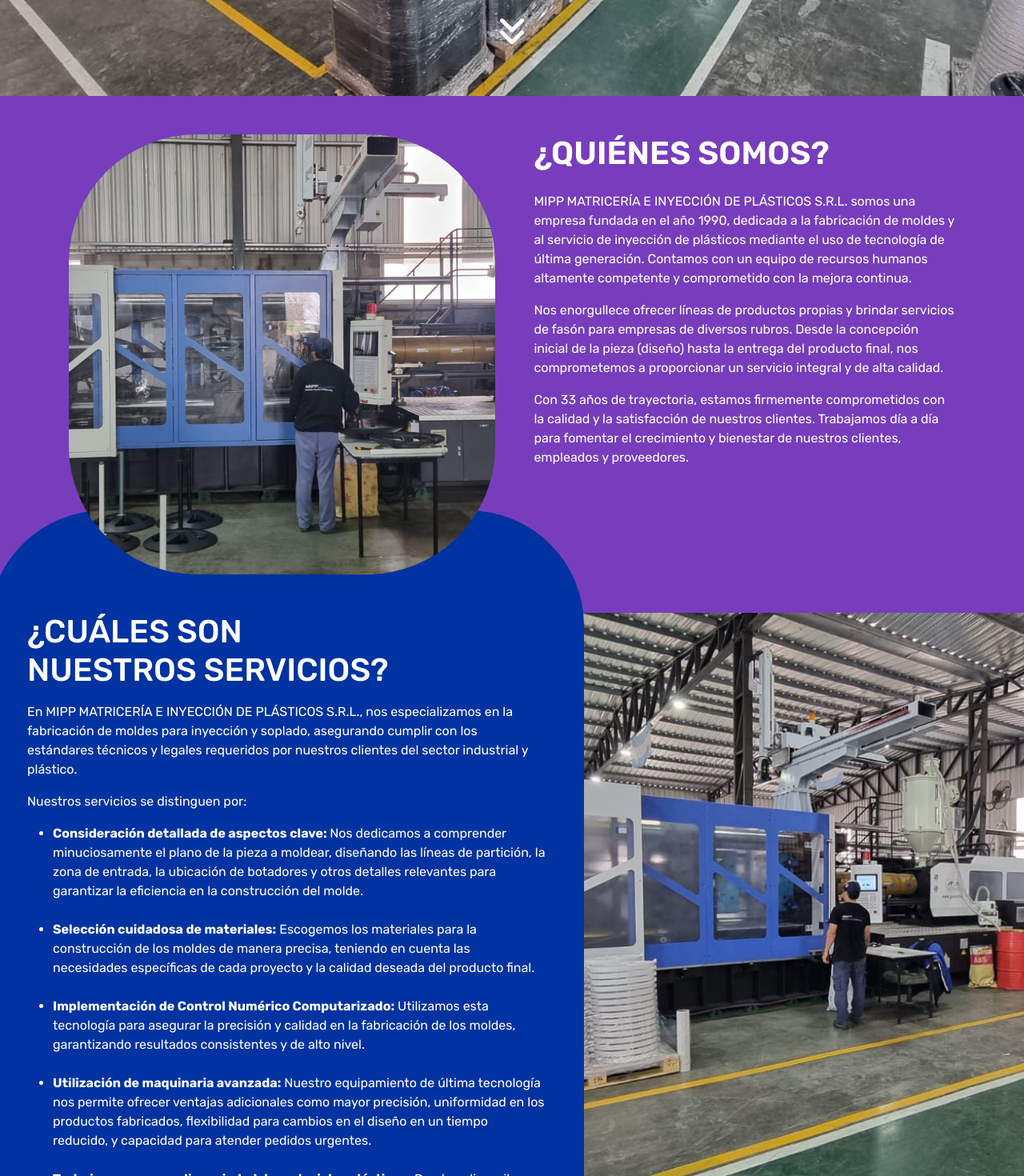
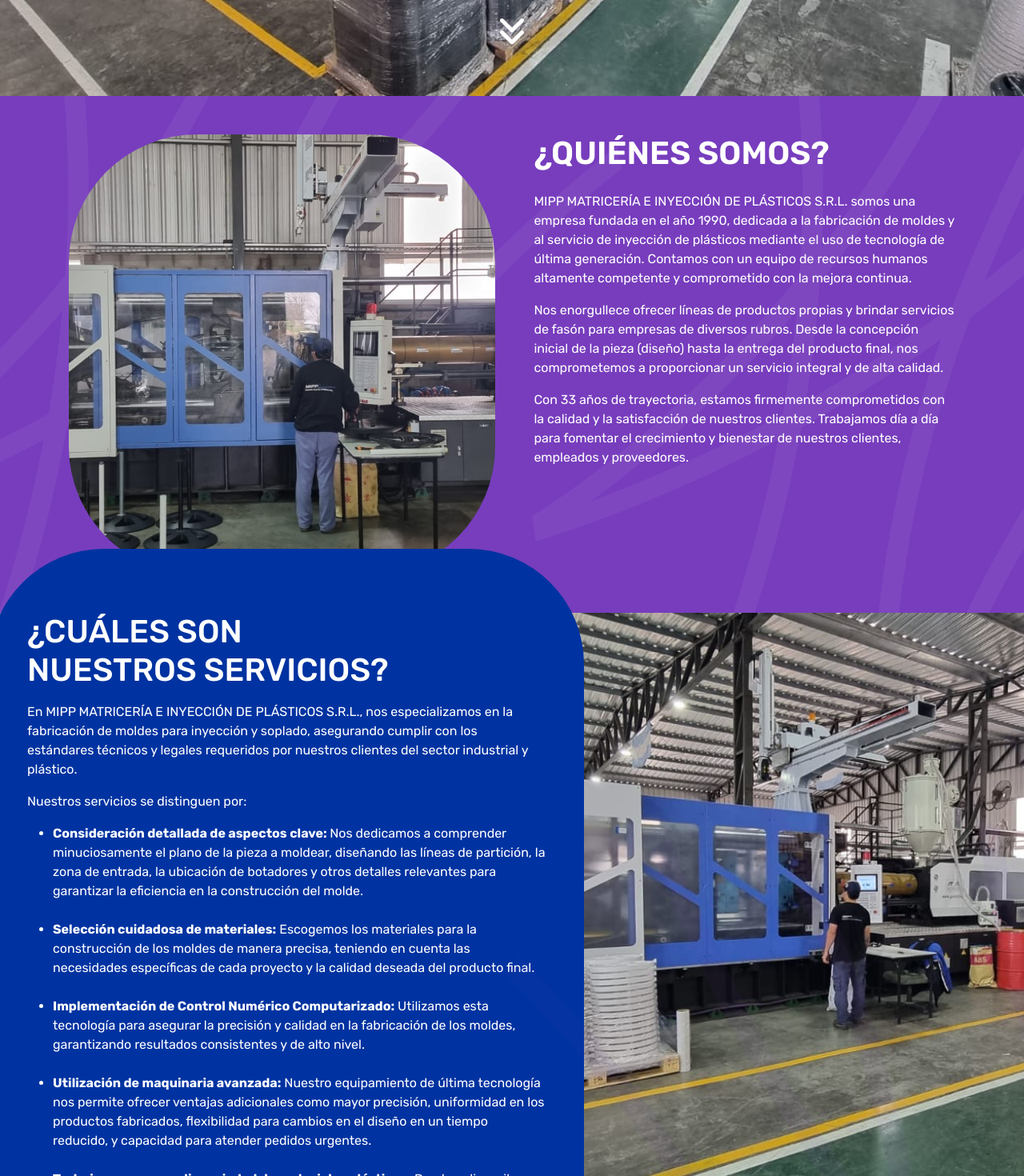
Before and after one commit to BrunoCMenna/mipp-web, a React (Create React App) app: page / in a window 1280 px wide. Shown: the part 680-2150 px from the top of the page at 80% size. Built offline with nearby package versions, Linux system fonts and the light colour scheme.

Commit message:
added new background styling lines

```diff
--- a/src/components/About/About.css
+++ b/src/components/About/About.css
@@ -1,5 +1,7 @@
 .about-bg {
   background-color: var(--primary);
+  z-index: -1;
+  position: relative;
   color: white;
 }
 
@@ -19,3 +21,26 @@
 .about-text {
   flex-shrink: 1.4;
 }
+
+/* background de tramas */
+.about-bg::before {
+  content: " ";
+  display: block;
+  position: absolute;
+  left: 0px;
+  top: 0px;
+  width: 100%;
+  height: 100%;
+  transform: scale(2);
+  opacity: 0.05;
+  background-image: url(../../img/tramas.png), url(../../img/tramas.png);
+  background-repeat: no-repeat;
+  background-position: 25% 50%, 86%;
+  background-size: contain;
+}
+
+@media (width <= 992px) {
+  .about-bg::before {
+    background-position: 50% 43%;
+  }
+}
--- a/src/components/ClientsAndHistory/ClientsAndHistory.css
+++ b/src/components/ClientsAndHistory/ClientsAndHistory.css
@@ -1,5 +1,6 @@
-.ourclients-bg h1 {
+.ourclients-bg {
   color: var(--primary);
+  position: relative;
 }
 
 .client-item {
@@ -10,6 +11,24 @@
 .client-item img {
   max-width: 100%;
   height: auto;
+}
+
+.ourclients-bg::before {
+  content: " ";
+  display: block;
+  position: absolute;
+  left: 50%;
+  right: 50%;
+  bottom: 50%;
+  width: 100%;
+  height: 100%;
+  background-image: url(../../img/tramas.png);
+  background-repeat: no-repeat;
+  background-size: contain;
+  filter: invert(75%) sepia(47%) saturate(3720%) hue-rotate(256deg)
+    brightness(86%) contrast(84%);
+  transform: scale(1.2) rotate(-60deg);
+  opacity: 0.05;
 }
 
 .ourclients-bg .banner img {
@@ -38,13 +57,12 @@
   width: 100%;
   padding-top: 7rem;
   padding-bottom: 2rem;
-  z-index: 0;
   bottom: 30px;
   position: relative;
   margin-bottom: -2rem;
 }
 
-.history-bg h1,
 .history-bg p {
-  margin: 0;
+  background-color: var(--primary);
+  z-index: 1;
 }
--- a/src/components/Location/Location.css
+++ b/src/components/Location/Location.css
@@ -5,6 +5,24 @@
   align-items: center;
   align-content: center;
   margin: auto;
+  position: relative;
+  z-index: 0;
+}
+
+.location-bg::before {
+  content: " ";
+  display: block;
+  position: absolute;
+  left: 40%;
+  bottom: 30%;
+  width: 100%;
+  height: 100%;
+  transform: scale(2);
+  opacity: 0.05;
+  background-image: url(../../img/tramas.png);
+  background-repeat: no-repeat;
+  background-size: contain;
+  z-index: 0;
 }
 
 .location-bg p {
--- a/src/components/OurServices/OurServices.css
+++ b/src/components/OurServices/OurServices.css
@@ -13,9 +13,9 @@
 
 .service-content {
   background: var(--secondary);
-  padding: 8rem 3rem 5rem 3rem;
+  padding: 5rem 3rem 5rem 3rem;
   border-radius: 9rem;
-  margin-top: -8rem;
+  margin-top: -5rem;
   margin-bottom: -8rem;
   margin-left: -6rem;
   position: relative;
@@ -24,9 +24,9 @@
 
 @media (768px <= width < 992px) {
   .service-content {
-    padding: 13rem 2rem 3rem 2rem;
+    padding: 6rem 2rem 3rem 2rem;
     margin-left: 0;
-    margin-top: -12rem;
+    margin-top: -5rem;
     max-width: 550px;
     margin-left: 5rem;
   }
@@ -34,12 +34,23 @@
 
 @media (width < 768px) {
   .service-content {
-    padding: 12rem 2rem 4rem 2rem;
+    padding: 5rem 2rem 3rem 2rem;
     margin-left: 0;
-    margin-top: -12rem;
+    margin-top: -5rem;
   }
   .services-bg {
     background-position: center;
+  }
+}
+
+@media (992px <= width < 1200px) {
+  .services-bg {
+    background-position: 300px;
+  }
+  .service-content {
+    padding: 10rem 2rem 4rem 2rem;
+    margin-left: -3rem;
+    margin-top: -4rem;
   }
 }
 
```
Also changed, not shown: src/img/tramas.png (added).
